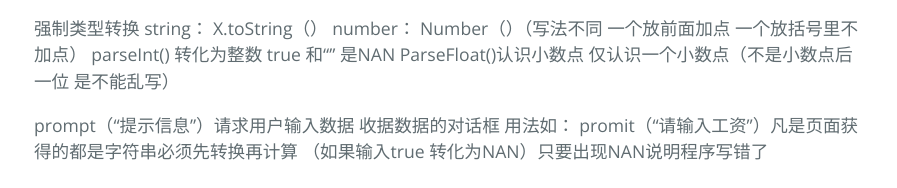
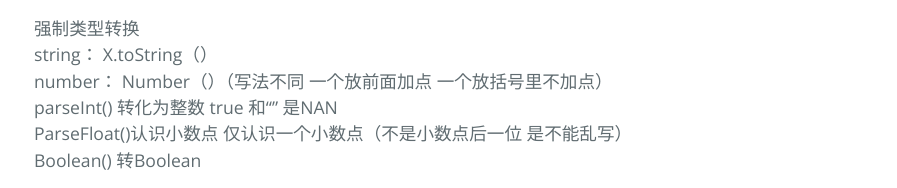
Before and after one commit to yiyexianchen/javascript, a plain HTML site: page index.html in a window 1280 px wide. Shown: the part 941-1129 px from the top of the page, without its empty margins (190-1087 px from the left). Drawn offline with nearby package versions, Linux system fonts and the light colour scheme.

```diff
--- a/index.html
+++ b/index.html
@@ -48,14 +48,18 @@
 
 <p>常量（使用：常量名=常量值） 弧度 const PI=3.1415926 (一旦创建不可改变)必须大写 var hd=PI/180*60;</p>
 
-<p>数据类型：原始类型 string number bull undefined null
+<p>数据类型：
+原始类型 string number bull undefined null
 （change.toFixed(2)）将数字按两位小数计算
 charCodeAt（0） 国际字符编号unicode
 数据类型转换 所有遇到字符串都转化为字符串 没有字符串 转化为数字 true 1  false 0 有 括号先算括号的</p>
 
-<p>强制类型转换
-string： X.toString（）   number： Number（）（写法不同 一个放前面加点 一个放括号里不加点）
-parseInt() 转化为整数 true 和“” 是NAN ParseFloat()认识小数点 仅认识一个小数点（不是小数点后一位 是不能乱写）</p>
+<p>强制类型转换<br>
+string： X.toString（）<br>
+number： Number（）（写法不同 一个放前面加点 一个放括号里不加点）<br>
+parseInt() 转化为整数 true 和“” 是NAN<br>
+ParseFloat()认识小数点 仅认识一个小数点（不是小数点后一位 是不能乱写）<br>
+Boolean() 转Boolean   </p>
 
 <p>prompt（“提示信息”）请求用户输入数据 收据数据的对话框 用法如： promit（“请输入工资”）凡是页面获得的都是字符串必须先转换再计算 （如果输入true 转化为NAN）只要出现NAN说明程序写错了</p>
 
--- a/params.json
+++ b/params.json
@@ -1,6 +1,6 @@
 {
   "name": "Javascript学习笔记",
   "tagline": "study Javascript note",
-  "body": "### javascript学习笔记.\r\n\r\n\r\n2016/4/23第一天\r\n`<console.log(\"hello  wordld\");>` \r\n\r\n*shfit+回车 换行\r\n*字符串不区分大小写 \r\n*字符串单双引号都可以\r\n\r\n\r\nnode.js WIN+R 回车 cmd \r\n输入盘符d:回车 \r\n搜索 显示目录 dir回车\r\n进入文件夹 cd 空格   文件夹名称\r\n\r\n文件夹名称 1.按tab   2.前两个字符（精确）不输字符+tab\r\n进入文件夹 回车\r\n\r\n\r\n语法\r\n区分大小写 字符串用引号 每行语句分号结束\r\n\r\n语句：做一件事结束\r\n\r\n变量：内存中专门储存数据的空间\r\n\r\ncharst utf-8必须写\r\n\r\n常量（使用：常量名=常量值） 弧度 const PI=3.1415926 (一旦创建不可改变)必须大写 var hd=PI/180*60;\r\n\r\n数据类型：原始类型 string number bull undefined null\r\n（change.toFixed(2)）将数字按两位小数计算\r\ncharCodeAt（0） 国际字符编号unicode\r\n数据类型转换 所有遇到字符串都转化为字符串 没有字符串 转化为数字 true 1  false 0 有 括号先算括号的\r\n\r\n\r\n强制类型转换\r\nstring： X.toString（）   number： Number（）（写法不同 一个放前面加点 一个放括号里不加点）\r\nparseInt() 转化为整数 true 和“” 是NAN ParseFloat()认识小数点 仅认识一个小数点（不是小数点后一位 是不能乱写）\r\n\r\nprompt（“提示信息”）请求用户输入数据 收据数据的对话框 用法如： promit（“请输入工资”）凡是页面获得的都是字符串必须先转换再计算 （如果输入true 转化为NAN）只要出现NAN说明程序写错了\r\n",
+  "body": "### javascript学习笔记.\r\n\r\n\r\n2016/4/23第一天\r\n`<console.log(\"hello  wordld\");>` \r\n\r\n*shfit+回车 换行\r\n*字符串不区分大小写 \r\n*字符串单双引号都可以\r\n\r\n\r\nnode.js WIN+R 回车 cmd \r\n输入盘符d:回车 \r\n搜索 显示目录 dir回车\r\n进入文件夹 cd 空格   文件夹名称\r\n\r\n文件夹名称 1.按tab   2.前两个字符（精确）不输字符+tab\r\n进入文件夹 回车\r\n\r\n\r\n语法\r\n区分大小写 字符串用引号 每行语句分号结束\r\n\r\n语句：做一件事结束\r\n\r\n变量：内存中专门储存数据的空间\r\n\r\ncharst utf-8必须写\r\n\r\n常量（使用：常量名=常量值） 弧度 const PI=3.1415926 (一旦创建不可改变)必须大写 var hd=PI/180*60;\r\n\r\n数据类型：\r\n原始类型 string number bull undefined null\r\n（change.toFixed(2)）将数字按两位小数计算\r\ncharCodeAt（0） 国际字符编号unicode\r\n数据类型转换 所有遇到字符串都转化为字符串 没有字符串 转化为数字 true 1  false 0 有 括号先算括号的\r\n\r\n\r\n强制类型转换  \r\nstring： X.toString（）     \r\nnumber： Number（）（写法不同 一个放前面加点 一个放括号里不加点）  \r\nparseInt() 转化为整数 true 和“” 是NAN   \r\nParseFloat()认识小数点 仅认识一个小数点（不是小数点后一位 是不能乱写）  \r\nBoolean() 转Boolean   \r\n\r\nprompt（“提示信息”）请求用户输入数据 收据数据的对话框 用法如： promit（“请输入工资”）凡是页面获得的都是字符串必须先转换再计算 （如果输入true 转化为NAN）只要出现NAN说明程序写错了\r\n",
   "note": "Don't delete this file! It's used internally to help with page regeneration."
 }
```
